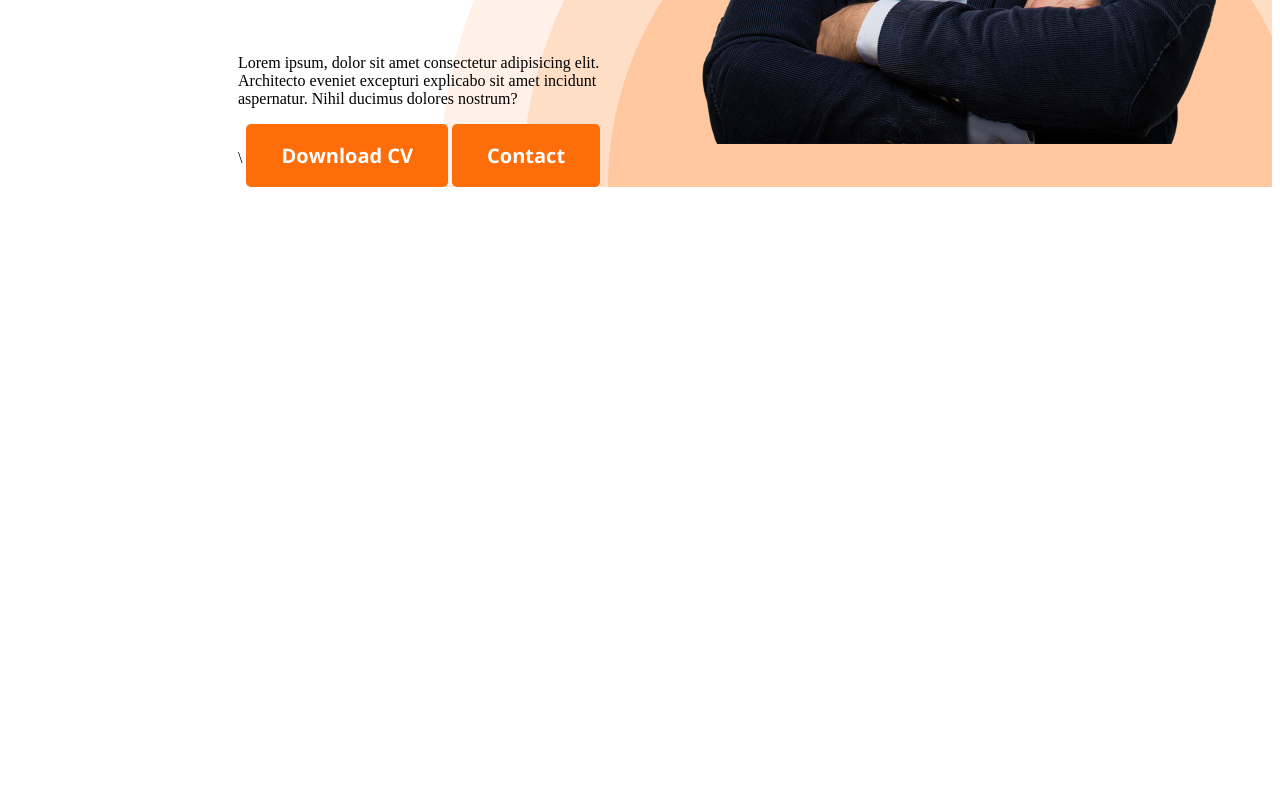
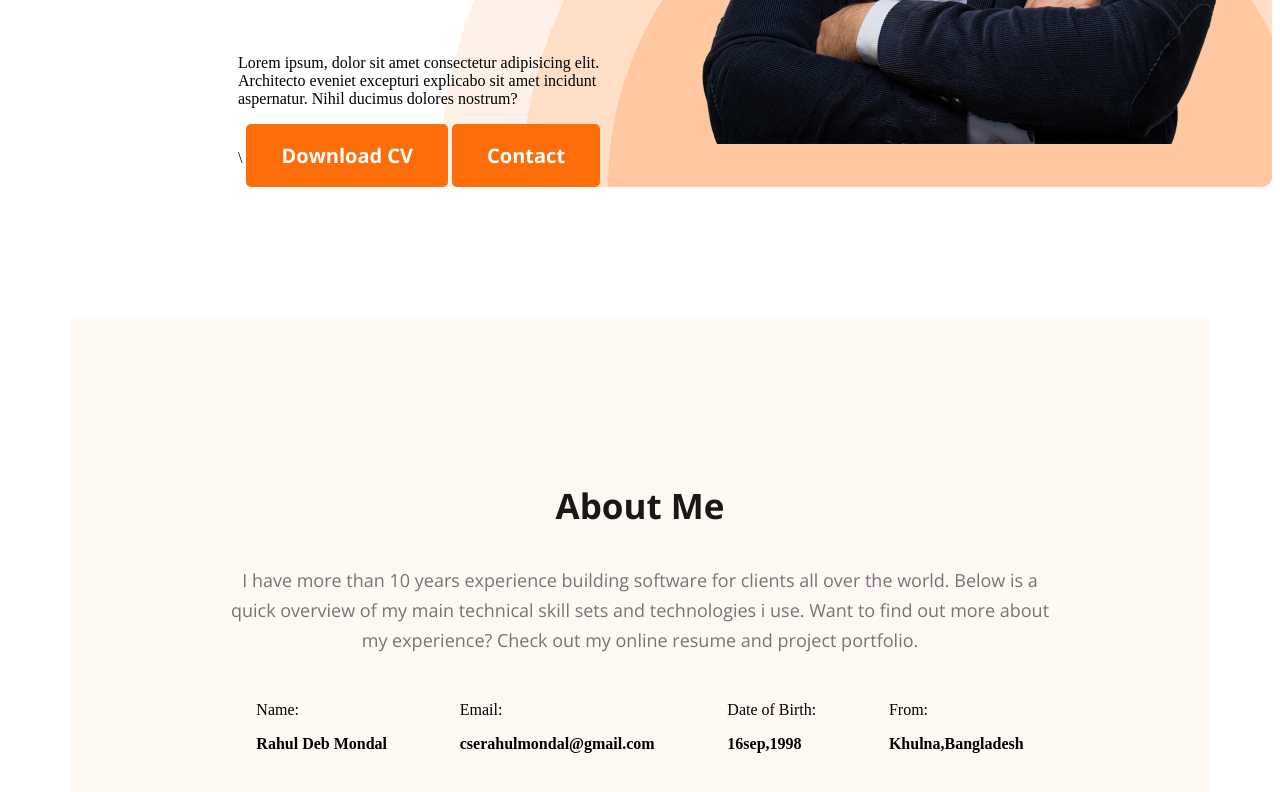
Before and after one commit to rahuldm/portfolio, a plain HTML site: page index.html in a window 1280 px wide. Shown: the part 822-1614 px from the top of the page. Before the commit the page ends 1017 px from the top, so only its background shows below. Drawn offline with nearby package versions, Linux system fonts and the light colour scheme.

Commit message:
about section done

```diff
--- a/index.html
+++ b/index.html
@@ -9,7 +9,7 @@
 </head>
 
 <body>
-    <header class="header">
+    <header class="header second-bg ">
         <nav class="nav-title">
             <h1>Rah<span class="text_primary">u</span>l</h1>
             <ul>
@@ -33,7 +33,34 @@
         </div>
     </header>
     <main>
-
+        <section class="about second-bg">
+            <h3 class="section-title">
+                About Me
+            </h3>
+            <p class="section-description">
+                I have more than 10 years experience building software for clients all over the world. Below is a quick
+                overview of my main technical skill sets and technologies i use. Want to find out more about my
+                experience? Check out my online resume and project portfolio.
+            </p>
+            <div class="about-items">
+                <div class="about-item">
+                    <p class="item-title">Name:</p>
+                    <p class="item-description">Rahul Deb Mondal</p>
+                </div>
+                <div class="about-item">
+                    <p class="item-title">Email:</p>
+                    <p class="item-description">cserahulmondal@gmail.com</p>
+                </div>
+                <div class="about-item">
+                    <p class="item-title">Date of Birth:</p>
+                    <p class="item-description">16sep,1998</p>
+                </div>
+                <div class="about-item">
+                    <p class="item-title">From:</p>
+                    <p class="item-description">Khulna,Bangladesh</p>
+                </div>
+            </div>
+        </section>
     </main>
 
 </body>
--- a/style/style.css
+++ b/style/style.css
@@ -23,7 +23,28 @@ text-align: left;
 border: none;
 padding: 18px 35px;
 }
-
+.section-title{
+color: rgb(24, 24, 24);
+font-family: Open Sans;
+font-size: 35px;
+font-weight: 700;
+line-height: 48px;
+letter-spacing: 0%;
+text-align: center;
+}
+.section-description{
+color: rgb(117, 117, 117);
+font-family: Open Sans;
+font-size: 18px;
+font-weight: 400;
+line-height: 30px;
+letter-spacing: 0%;
+text-align: center;
+}
+.second-bg{
+border-radius: 10px;
+background: rgb(255, 248, 243);
+}
 /* nav styles */
 nav{
     display:flex;
@@ -89,3 +110,23 @@ height: 676px;
     background-repeat: no-repeat;
     background-position: top left,bottom right;
 }
+
+/* main style */
+main{
+max-width: 1140px;
+margin: 0 auto;
+}
+
+/* about style */
+.about{
+    padding: 130px 150px ;
+    margin-top: 130px;
+}
+.about-items{
+    display: flex;
+    justify-content: space-around;
+    margin-top: 30px;
+}
+.item-description{
+    font-weight: 700;
+}
```
